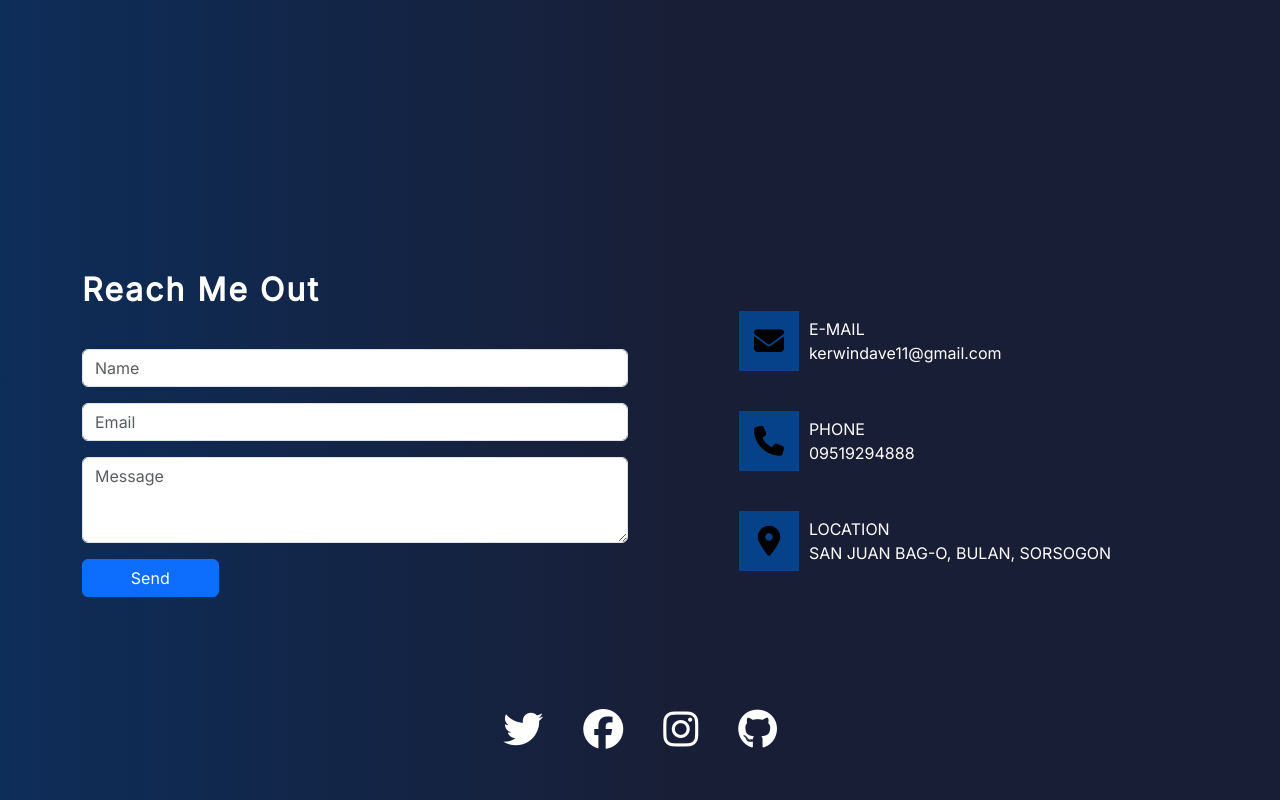
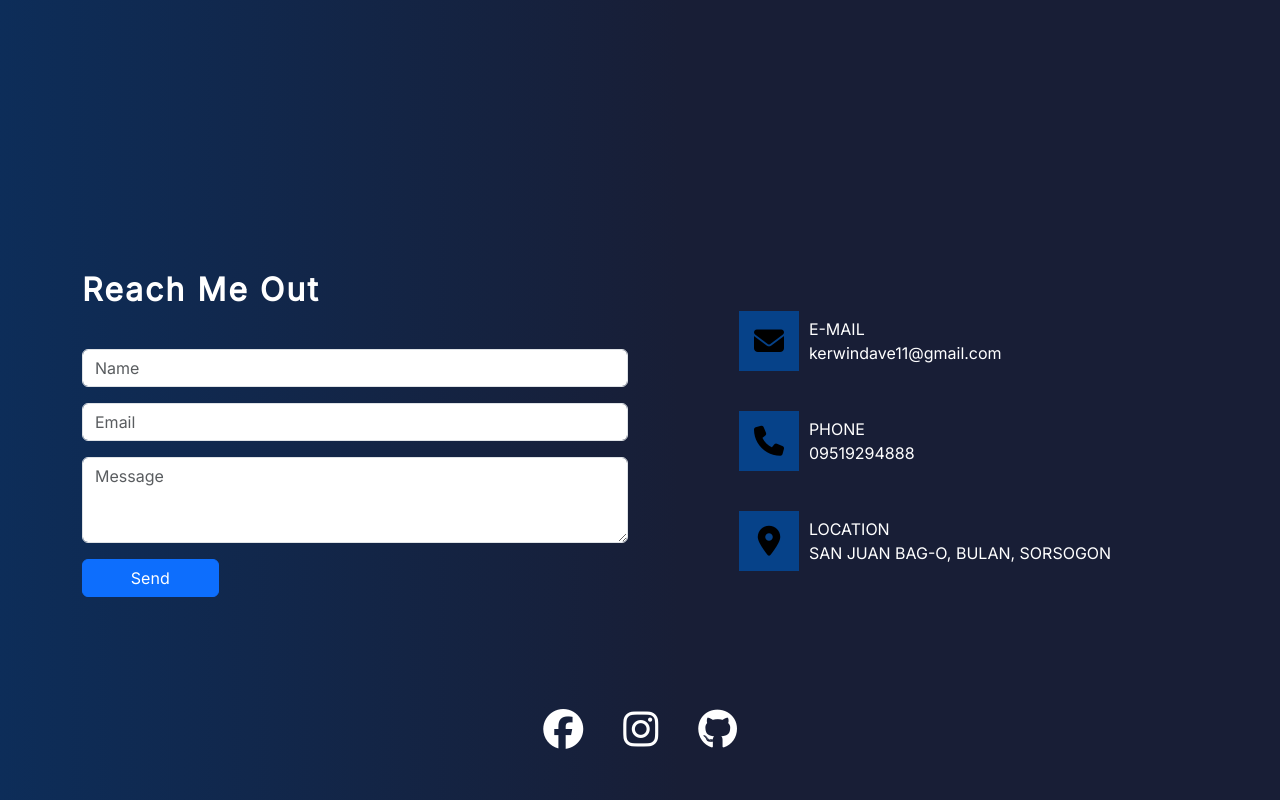
Before and after one commit to Granado-Kerwin/Granado-Kerwin.github.io, a plain HTML site: page index.html in a window 1280 px wide. Shown: the part 3687-4487 px from the top of the page. Drawn offline with nearby package versions, Linux system fonts and the light colour scheme.

```diff
--- a/index.html
+++ b/index.html
@@ -263,11 +263,6 @@
         <div class="row">
             <div class="soc-icon d-flex justify-content-center">
                 <div class="soc-med">
-                    <a href="">
-                        <i class="fab fa-twitter"></i>
-                    </a>
-                </div>
-                <div class="soc-med">
                     <a href="
                     https://www.facebook.com/profile.php?id=100069980400225&mibextid=ZbWKwL" target="_blank">
                         <i class="fab fa-facebook"></i>
```
